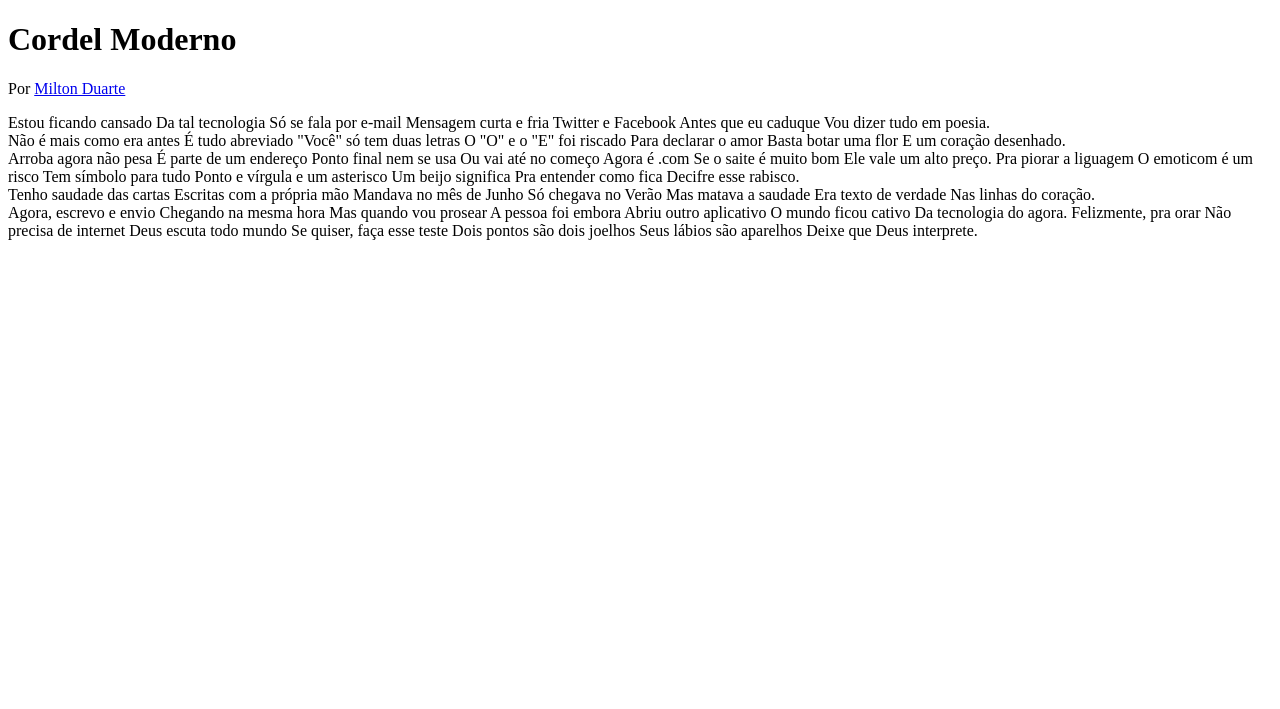
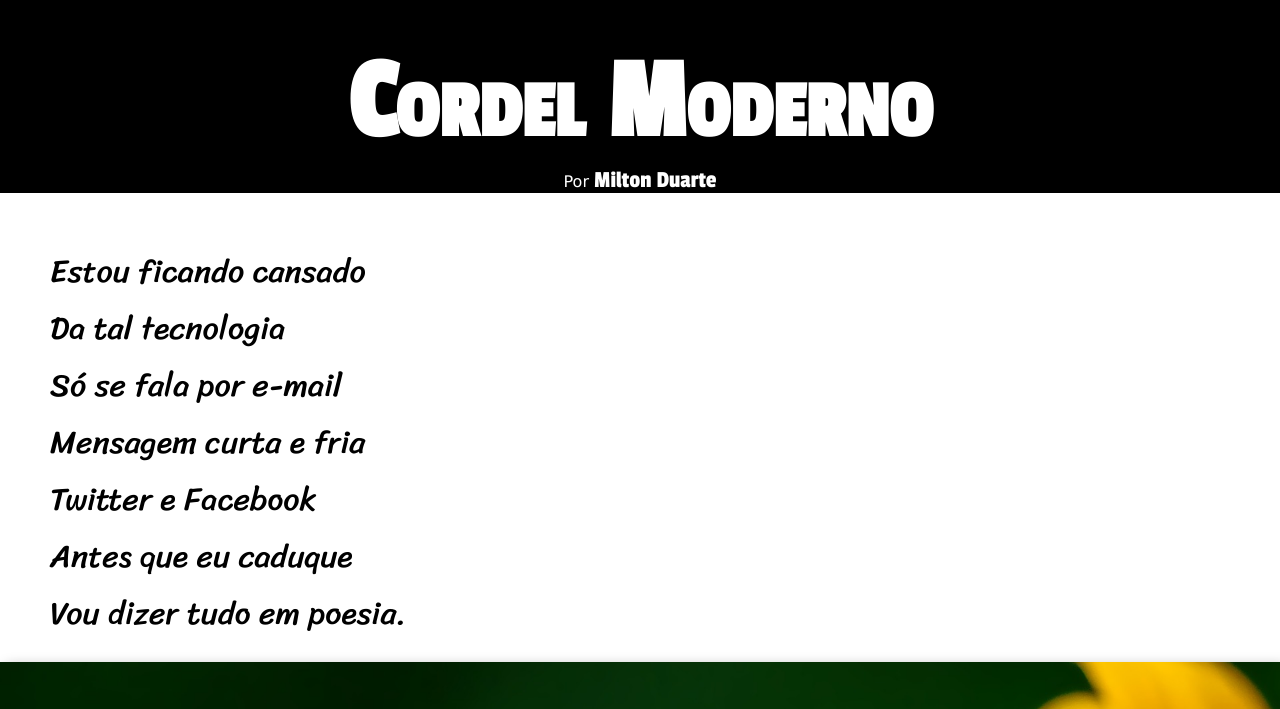
Before and after one commit to joaogabrielts/novo-cordel, a plain HTML site: page index.html in a window 1280 px wide. Shown: the top 709 px of the page. Drawn offline with Linux system fonts and the light colour scheme.

Commit message:
atualizaco

```diff
--- /dev/null
+++ b/estilo/style.css
@@ -0,0 +1,86 @@
+@charset "UTF-8";
+
+@import url('https://fonts.googleapis.com/css2?family=Passion+One&display=swap');
+
+  @import url('https://fonts.googleapis.com/css2?family=Sriracha&display=swap');
+
+
+  *{
+    padding: 0px;
+    margin: 0px;
+  }
+
+
+:root{
+    --fonte1: Verdana, Geneva, Tahoma, sans-serif;
+    --fonte2:'Passion One', cursive;
+    --fonte3:'Sriracha', cursive;
+ }
+ html, body{
+    min-height: 100vh;
+    background-color: rgba(135, 132, 132, 0.591);
+    font-family: var(--fonte1);
+ }
+
+ header{
+    background-color: black;
+    color: white;
+    text-align: center;
+ }
+ h1{
+    padding: 40px 0px 0px 0px;
+    font-family: var(--fonte2);
+    font-size: 9vw;
+    font-variant: small-caps ;
+ }
+
+ h1 > p{
+    padding: 0px 0px 40px 0px;
+ }
+ p > a {
+    color: white;
+    text-decoration: none;
+    font-family: var(--fonte2);
+    font-size: 1.5em;
+ }
+ a:hover{
+    text-decoration: underline;
+ }
+ .normal{
+    background-color: white;
+    padding: 50px 0px 20px 50px;
+    font-family: var(--fonte3);
+
+ }
+
+ section p {
+    font-size: 4vh;
+ }
+
+    section.imagem{ background-color: rgb(33, 33, 33);
+    padding: 50px;
+    font-family: var(--fonte3);
+    color: #fff;
+    box-shadow: 6px 6px 13px 0px rgba(0, 0, 0, 0.477) ;
+    background-attachment: fixed;}
+
+
+
+
+    section.imagem > p{
+        display: inline-block;
+        padding: 5px;
+        background-color: rgba(0, 0, 0, 0.507);
+        text-shadow: 1px 1px 0px black;}
+
+
+ #img01{
+ background-image: url('../imagens/background001.jpg');
+ background-position: right center;
+ background-size: cover;
+ }
+ #img02{
+    background-image: url('../imagens/background002.jpg');
+    background-position: left center;
+    background-size: cover;
+ }
--- a/index.html
+++ b/index.html
@@ -4,85 +4,105 @@
     <meta charset="UTF-8">
     <meta name="viewport" content="width=device-width, initial-scale=1.0">
     <title>Cordel Moderno</title>
-
+<link rel="stylesheet" href="estilo/style.css">
 </head>
 <body>
-    <h1>Cordel Moderno</h1>
-    <p>Por <a href="https://www.recantodasletras.com.br/poesias/3186743">Milton Duarte</a></p>
+    <header>
+        <h1>Cordel Moderno</h1>
+        <p>Por <a href="https://www.recantodasletras.com.br/poesias/3186743" target="_blank">Milton Duarte</a></p>
 
+    </header>
+    <section  class="normal">
 
-    <section>
-        Estou ficando cansado
-        Da tal tecnologia
-        Só se fala por e-mail
-        Mensagem curta e fria
-        Twitter e Facebook
-        Antes que eu caduque
-        Vou dizer tudo em poesia.
+            <p>
+                Estou ficando cansado <br>
+                Da tal tecnologia <br>
+                Só se fala por e-mail <br>
+                Mensagem curta e fria <br>
+                Twitter e Facebook <br>
+                Antes que eu caduque <br>
+                Vou dizer tudo em poesia. <br>
+            </p>
+
     </section>
 
 
-   <section id="img01">
+   <section class="imagem" id="img01">
 
-       Não é mais como era antes
-       É tudo abreviado
-       "Você" só tem duas letras
-       O "O" e o "E" foi riscado
-       Para declarar o amor
-       Basta botar uma flor
-       E um coração desenhado.
+           <p>
+               Não é mais como era antes <br>
+               É tudo abreviado <br>
+               "Você" só tem duas letras <br>
+               O "O" e o "E" foi riscado <br>
+               Para declarar o amor <br>
+               Basta botar uma flor <br>
+               E um coração desenhado. <br>
 
+           </p>
    </section>
 
 
-    <section>
-        Arroba agora não pesa
-        É parte de um endereço
-        Ponto final nem se usa
-        Ou vai até no começo
-        Agora é .com
-        Se o saite é muito bom
-        Ele vale um alto preço.
+    <section class="normal">
 
-        Pra piorar a liguagem
-        O emoticom é um risco
-        Tem símbolo para tudo
-        Ponto e vírgula e um asterisco
-        Um beijo significa
-        Pra entender como fica
-        Decifre esse rabisco.
+            <p>
+                Arroba agora não pesa <br>
+                É parte de um endereço <br>
+                Ponto final nem se usa <br>
+                Ou vai até no começo <br>
+                Agora é .com <br>
+                Se o saite é muito bom <br>
+                Ele vale um alto preço. <br>
+
+                Pra piorar a liguagem <br>
+                O emoticom é um risco <br>
+                Tem símbolo para tudo <br>
+                Ponto e vírgula e um asterisco <br>
+                Um beijo significa <br>
+                Pra entender como fica <br>
+                Decifre esse rabisco. <br>
+            </p>
+
     </section>
 
 
-  <section id="img02">
+  <section class="imagem" id="img02">
 
-      Tenho saudade das cartas
-      Escritas com a própria mão
-      Mandava no mês de Junho
-      Só chegava no Verão
-      Mas matava a saudade
-      Era texto de verdade
-      Nas linhas do coração.
+      <p>
+          Tenho saudade das cartas <br>
+          Escritas com a própria mão <br>
+          Mandava no mês de Junho <br>
+          Só chegava no Verão <br>
+          Mas matava a saudade <br>
+          Era texto de verdade <br>
+          Nas linhas do coração. <br>
+      </p>
   </section>
 
 
 
-    <section>
-        Agora, escrevo e envio
-        Chegando na mesma hora
-        Mas quando vou prosear
-        A pessoa foi embora
-        Abriu outro aplicativo
-        O mundo ficou cativo
-        Da tecnologia do agora.
+    <section class="normal">
+        <p>
+            Agora, escrevo e envio <br>
+            Chegando na mesma hora <br>
+            Mas quando vou prosear <br>
+            A pessoa foi embora <br>
+            Abriu outro aplicativo <br>
+            O mundo ficou cativo <br>
+            Da tecnologia do agora. <br>
+            </p>
+        </section>
 
-        Felizmente, pra orar
-        Não precisa de internet
-        Deus escuta todo mundo
-        Se quiser, faça esse teste
-        Dois pontos são dois joelhos
-        Seus lábios são aparelhos
-        Deixe que Deus interprete.
+
+            <section class="normal">
+           <p>
+            Felizmente, pra orar <br>
+            Não precisa de internet <br>
+            Deus escuta todo mundo <br>
+            Se quiser, faça esse teste <br>
+            Dois pontos são dois joelhos <br>
+            Seus lábios são aparelhos <br>
+            Deixe que Deus interprete. <br>
+        </p>
     </section>
 </body>
 </html>
```
